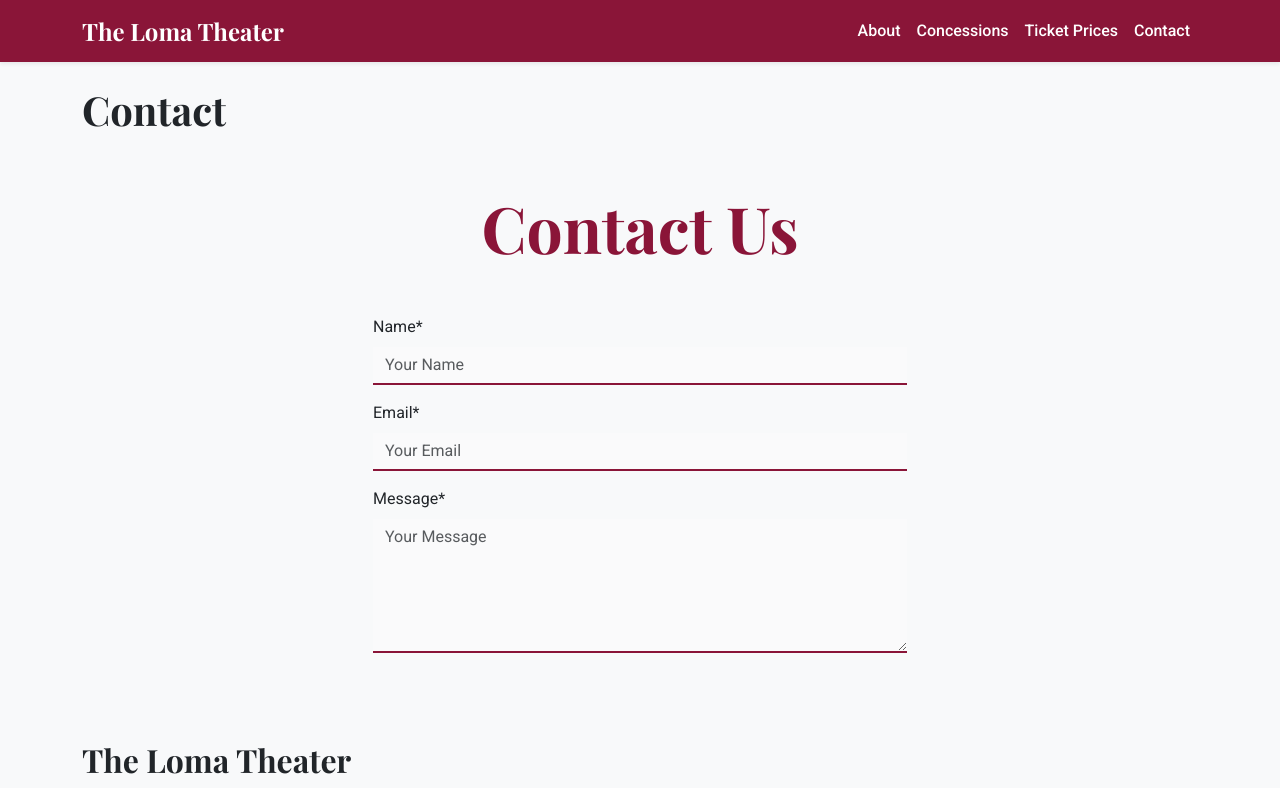
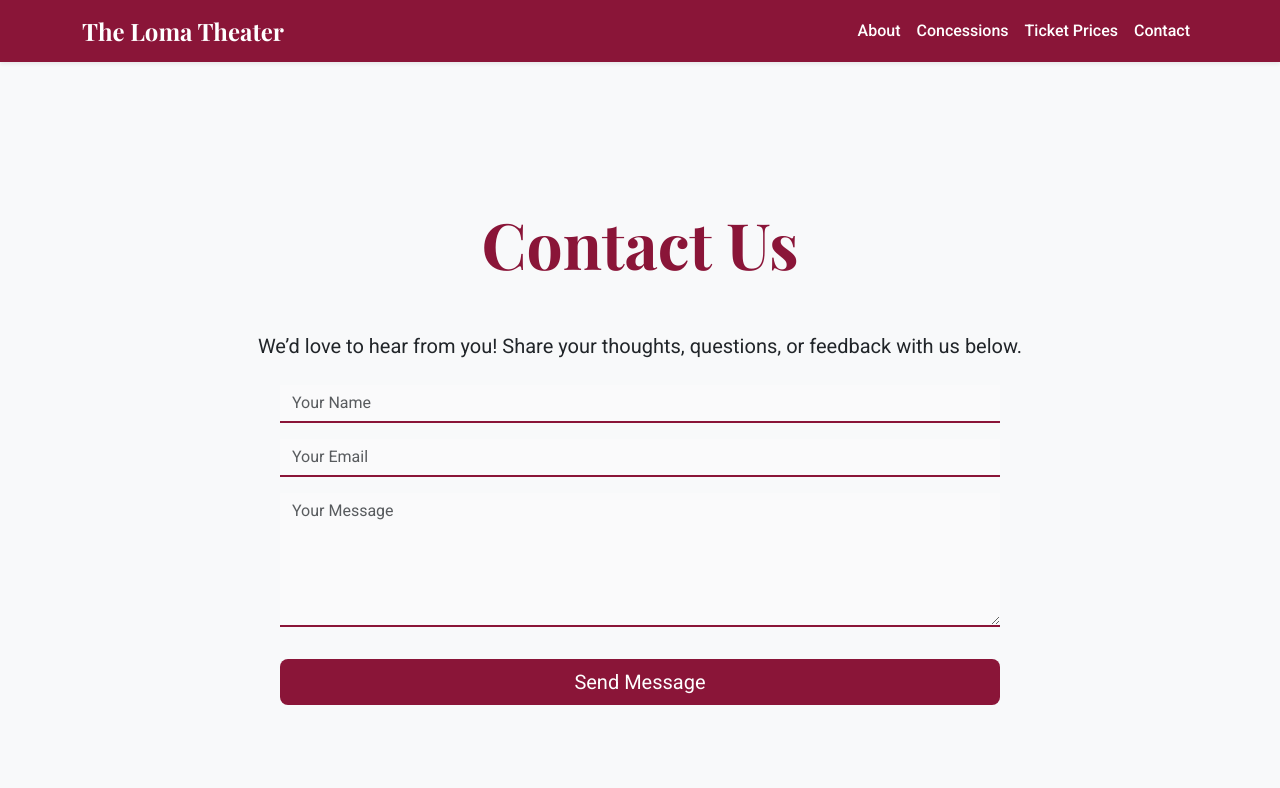
Before and after one commit to maxmeadowcroft/loma-website, a Django app: page /contact/ in a window 1280 px wide. Shown: the top 788 px of the page. Run offline with Django 5.2, Linux system fonts and the light colour scheme; some libraries are stand-ins or nearby versions.

Commit message:
contact done

```diff
--- a/lomawebsite/coreWebsite/templates/coreWebsite/contact.html
+++ b/lomawebsite/coreWebsite/templates/coreWebsite/contact.html
@@ -3,53 +3,70 @@
 {% block title %}Contact{% endblock %}
 
 {% block content %}
-<div class="container">
-    <h1 class="mt-4">Contact</h1>
-    <section class="py-5">
+<div class="container py-5">
+        <!-- Get in Touch Section -->
+    <section id="contact" class="py-5 my-5">
         <div class="container">
             <h2 class="text-center mb-5 fw-bold display-3" style="color: #8a1538;">Contact Us</h2>
+            <p class="text-center lead mb-4">
+                We’d love to hear from you! Share your thoughts, questions, or feedback with us below.
+            </p>
+
             <div class="row justify-content-center">
-                <div class="col-lg-6">
+                <div class="col-lg-8">
                     <form method="post" action="">
                         {% csrf_token %}
-                        {% crispy form %}
+
+                        <!-- Name Field -->
+                        <div class="mb-3">
+                            {{ form.name }}
+                        </div>
+
+                        <!-- Email Field -->
+                        <div class="mb-3">
+                            {{ form.email }}
+                        </div>
+
+                        <!-- Message Field -->
+                        <div class="mb-3">
+                            {{ form.message }}
+                        </div>
+
+                        <!-- Submit Button -->
+                        <div class="d-grid">
+                            <button type="submit" class="btn btn-brand btn-lg mt-3">Send Message</button>
+                        </div>
                     </form>
                 </div>
             </div>
         </div>
     </section>
-
-    <!-- Theater Information -->
-    <section class="mt-4">
-        <h2>The Loma Theater</h2>
-        <address>
-            107 Manzanares Ave<br>
-            Socorro, New Mexico 87801
-        </address>
-    </section>
-
-    <!-- Contact Details -->
-    <section class="mt-4">
-        <h2>Get in Touch</h2>
-        <p>We'd love to hear from you:</p>
-        <ul class="list-unstyled">
-            <li><strong>Email:</strong> <a href="mailto:lomatheater@gmail.com">lomatheater@gmail.com</a></li>
-            <li><strong>Phone:</strong> <a href="tel:+15758358967">575-835-8967</a></li>
-            <li>
-                <strong>Facebook:</strong>
-                <a href="https://www.facebook.com/LomaTheaterSocorroNM" target="_blank">
-                    www.facebook.com/LomaTheaterSocorroNM
-                </a>
-            </li>
-        </ul>
-    </section>
-
-    <!-- Social Media Icons -->
-    <section class="mt-4">
-        <h3>Follow Us</h3>
-        <a href="https://www.facebook.com/LomaTheaterSocorroNM" target="_blank">
-            <img src="https://cdn-icons-png.flaticon.com/512/124/124010.png" alt="Facebook Icon" style="width: 40px; height: 40px;">
-        </a>
+    <!-- Contact Information and Map -->
+    <section id="contact-info" class="mb-5">
+        <div class="row">
+            <!-- Theater Info -->
+            <div class="col-lg-6 text-center text-lg-start">
+                <h2 class="fw-bold" style="color: #8a1538;">The Loma Theater</h2>
+                <p class="fs-5">
+                    107 Manzanares Ave<br>
+                    Socorro, New Mexico 87801
+                </p>
+                <p class="fs-5">
+                    <strong>Email:</strong> <a href="mailto:lomatheater@gmail.com" class="text-decoration-none">lomatheater@gmail.com</a><br>
+                    <strong>Phone:</strong> <a href="tel:+15758358967" class="text-decoration-none">575-835-8967</a>
+                </p>
+                <p class="fs-5">
+                    <strong>Follow Us:</strong><br>
+                    <a href="https://www.facebook.com/LomaTheaterSocorroNM" target="_blank">
+                        <img src="https://cdn-icons-png.flaticon.com/512/124/124010.png" alt="Facebook Icon" style="width: 40px; height: 40px;">
+                    </a>
+                </p>
+            </div>
+            <!-- Map -->
+            <div class="col-lg-6 text-center">
+                <iframe src="https://www.google.com/maps/embed?pb=!1m18!1m12!1m3!1d3305.4632523237087!2d-106.89343948723231!3d34.05763711733098!2m3!1f0!2f0!3f0!3m2!1i1024!2i768!4f13.1!3m3!1m2!1s0x8721ca950352b11d%3A0x999310676843b808!2sLoma%20Theater!5e0!3m2!1sen!2sus!4v1734657300813!5m2!1sen!2sus" width="100%" height="300" style="border:0;" allowfullscreen="" loading="lazy" referrerpolicy="no-referrer-when-downgrade"></iframe>
+            </div>
+        </div>
     </section>
 </div>
 {% endblock %}
```
